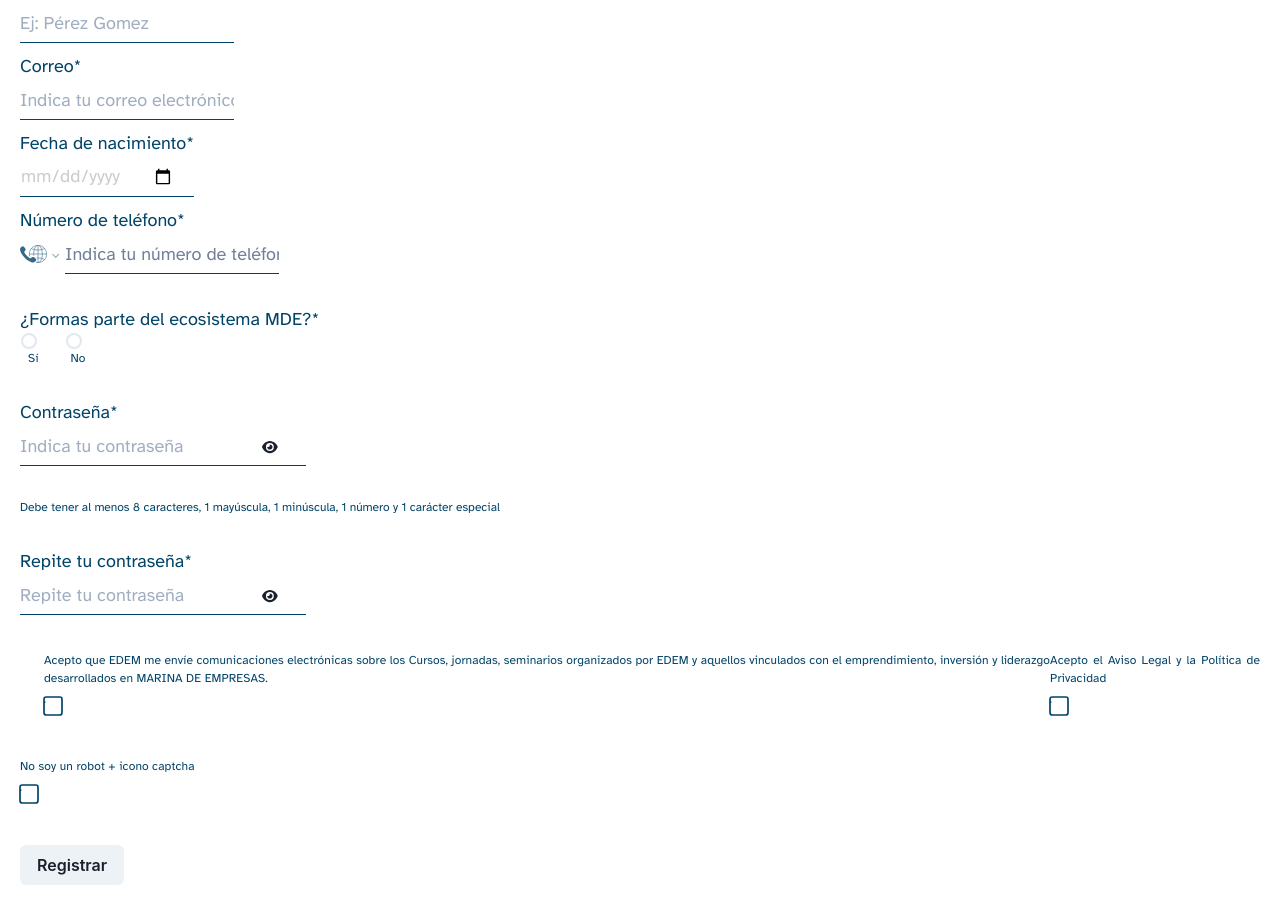
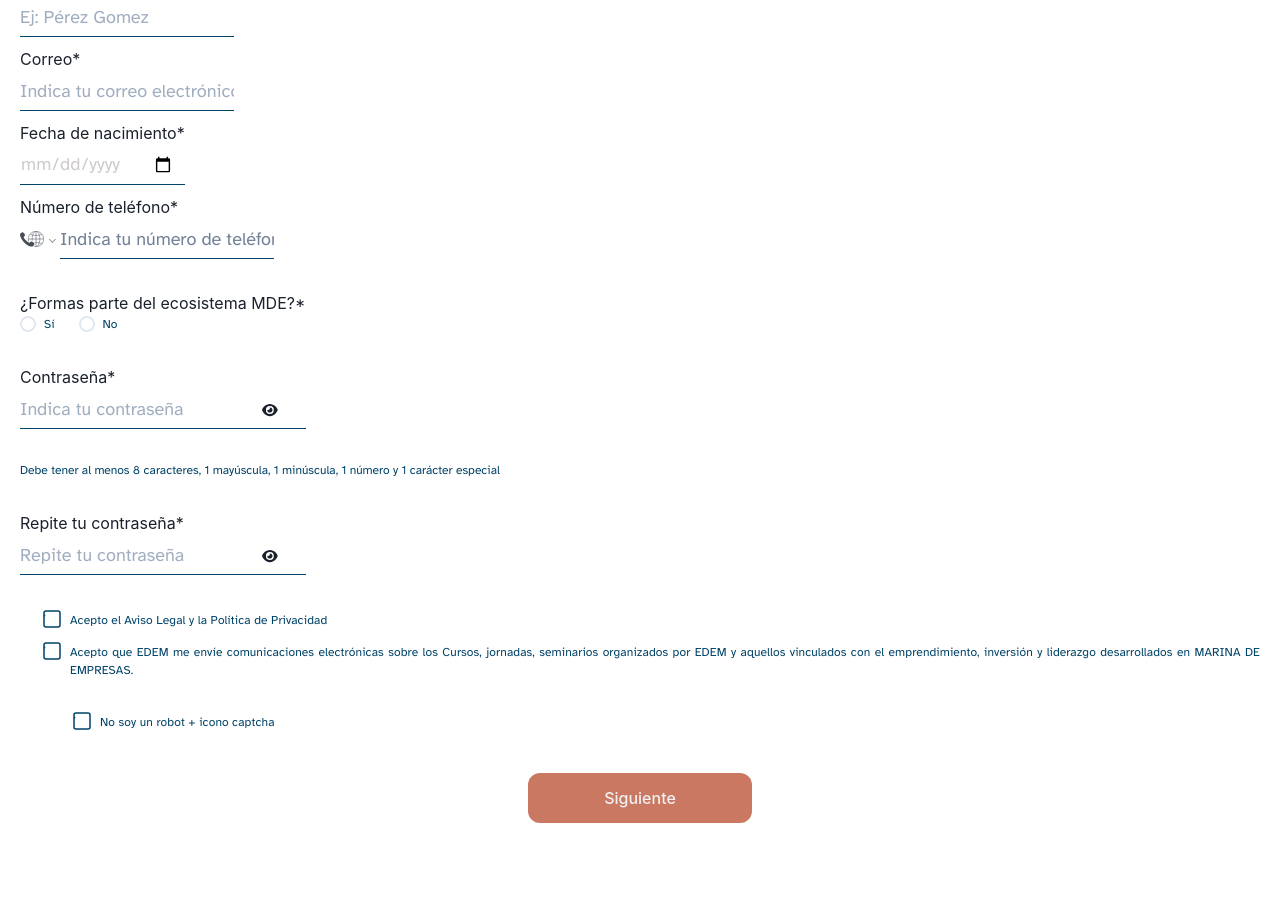
Before and after one commit to yolovi/tripulaciones-front, a React (Vite) app: page /register in a window 1280 px wide. Shown: the part 247-1152 px from the top of the page. After the commit the page ends 1090 px from the top, so only its background shows below. Built offline with nearby package versions, Linux system fonts and the light colour scheme.

Commit message:
register checkbox and button styles

```diff
--- a/src/components/User/Profile/Profile.jsx
+++ b/src/components/User/Profile/Profile.jsx
@@ -32,12 +32,17 @@ const Profile = () => {
     avatar,
     name,
     surname,
-    surname2,
     email,
+    interested,
     followers,
-    eventIds,
+    eventIds, //solo admin users pueden crear eventos
+
+    wishList,
     occupation,
+    reviewIds,
   } = userConnected;
+
+  console.log(userConnected)
 
   useEffect(() => {
     dispatch(getUserConnected());
@@ -173,10 +178,26 @@ const Profile = () => {
               <span>Carousel con los eventos asistidos</span>
             </Box>
           </Card>
-
         </div>
 
         <Divider className="divider-profile" />
+
+        {/* <div className="container-eventsSaved">
+          {events.map((event) => {
+            console.log(event);
+            return (
+              <CardSlider
+                _id={event._id}
+                image={event.image_url}
+                category={event.category}
+                date={event.date}
+                time=""
+              />
+            );
+          })}
+        </div> */}
+        <div className="container-eventsPast"></div>
+        <div className="container-eventsOrders"></div>
 
         {/* //FIXME: cambiar los posts por los eventos */}
         {/* <div className="container-post-profile">
--- a/src/components/User/Register/Register.jsx
+++ b/src/components/User/Register/Register.jsx
@@ -259,8 +259,8 @@ const Register = () => {
           isRequired
         />
 
+        <div className="stackCheck">
           <Stack pl={6} mt={1} spacing={1}>
-          <div className="stackCheck">
             <CustomCheckbox
               label="acceptPolicity"
               checked={acceptPolicity}
@@ -283,24 +283,29 @@ const Register = () => {
               }
               text="Acepto que EDEM me envíe comunicaciones electrónicas sobre los Cursos, jornadas, seminarios organizados por EDEM y aquellos vinculados con el emprendimiento, inversión y liderazgo desarrollados en MARINA DE EMPRESAS."
             />
-          </div>
-        </Stack>
-
             <div className="captcha">
               <CustomCheckbox
                 //checked={captcha} //FIXME: investigar como aplicar
-            onChange={() =>
-              setFormData({
-                ...formData,
-                captcha: !captcha,
-              })
-            }
+                // onChange={() =>
+                //   setFormData({
+                //     ...formData,
+                //     captcha: !captcha,
+                //   })
+                // }
                 text="No soy un robot + icono captcha"
               />
             </div>
-        <Button disabled={ecosystem !== "" || !acceptPolicity} type="submit">
-          Registrar
-        </Button>
+          </Stack>
+        </div>
+        <div className="btn-div">
+          <button
+            className="btn-primary"
+            disabled={ecosystem !== "" || !acceptPolicity}
+            type="submit"
+          >
+            Siguiente
+          </button>
+        </div>
       </form>
     </div>
   );
--- a/src/components/User/Register/Register.scss
+++ b/src/components/User/Register/Register.scss
@@ -34,6 +34,7 @@
     align-items: flex-start;
     gap: 32px;
 
+
     .textCheck {
       overflow: hidden;
       color: $blue;
@@ -50,18 +51,6 @@
       font-size: 12px;
     }
 
-    label {
-      display: flex;
-      flex-direction: column;
-      color: $blue;
-      font-family: $primary-font;
-      font-size: 18px;
-    }
-
-    .stackCheck {
-      display: flex;
-      flex-direction: row-reverse;
-    }
 
     .register-data {
       display: flex;
@@ -94,6 +83,11 @@
   }
 }
 
+.captcha{
+  margin-left: 30px;
+  margin-top: 20px;
+}
+
 
 .eyePassBtn {
   border: none;
@@ -108,3 +102,41 @@
 button:focus {
   outline: none; /* Quitar el borde de enfoque */
 }
+
+.btn-primary {
+  border-radius: 12px;
+  border: 1px solid transparent;
+  padding: 0.6em 1.2em;
+  font-size: 1em;
+  font-weight: 500;
+  font-family: inherit;
+  color: $white-color;
+  background-color: $salmon;
+  cursor: pointer;
+  transition: border-color 0.25s;
+
+  width: 224px;
+  height: 50px;
+
+
+
+  &:hover {
+    background-color: $salmon-light;
+    border: 1px solid transparent;
+  }
+
+  button:focus,
+  button:focus-visible {
+    outline: none
+  }
+}
+
+.btn-div{
+  width: 100%;
+  display: flex;
+
+  //padding: 10px 20px;
+  justify-content: center;
+  align-items: center;
+  //gap: 10px;
+}
--- /dev/null
+++ b/utils/utils.js
@@ -0,0 +1,6 @@
+ /* FORMATEO FECHA */ //tambien se podría haber usado la librería datejs (npm)
+ export const formatDate = (isoDateString) => {
+    const options = { day: "numeric", month: "long" };
+    return new Date(isoDateString).toLocaleDateString("es-ES", options);
+
+};
```
Also changed, not shown: src/components/Tools/CardSlider/CardSlider.jsx (added, +60 -0 lines), src/index.scss (+4 -11 lines). Lines whose indentation alone changed are shown as unchanged.
